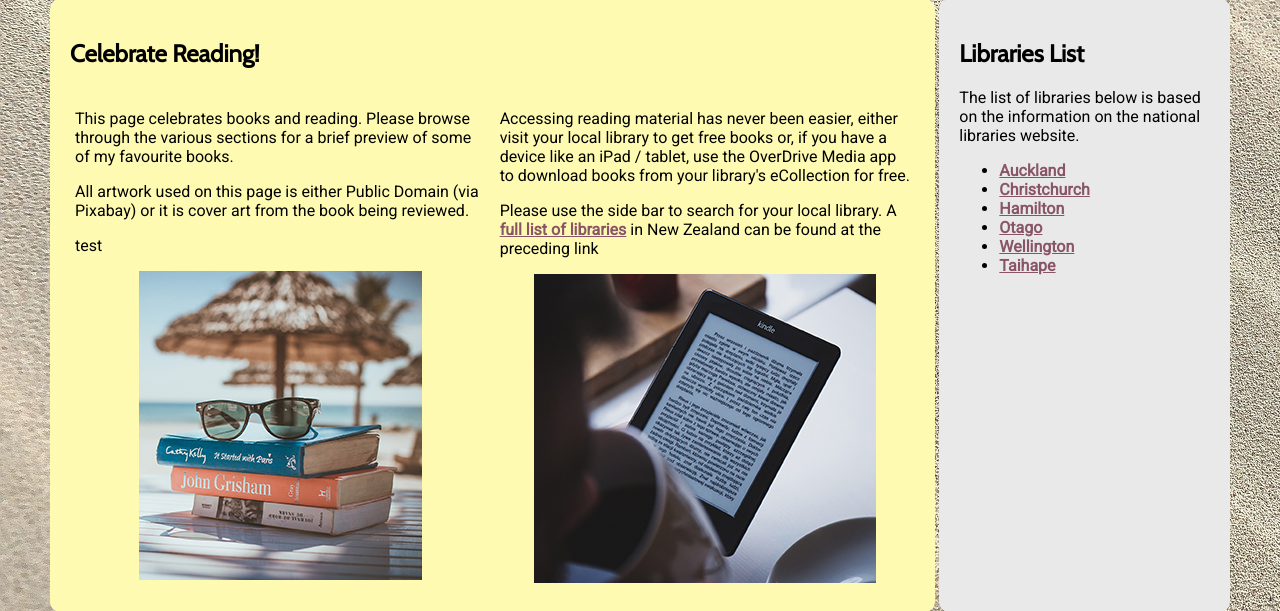
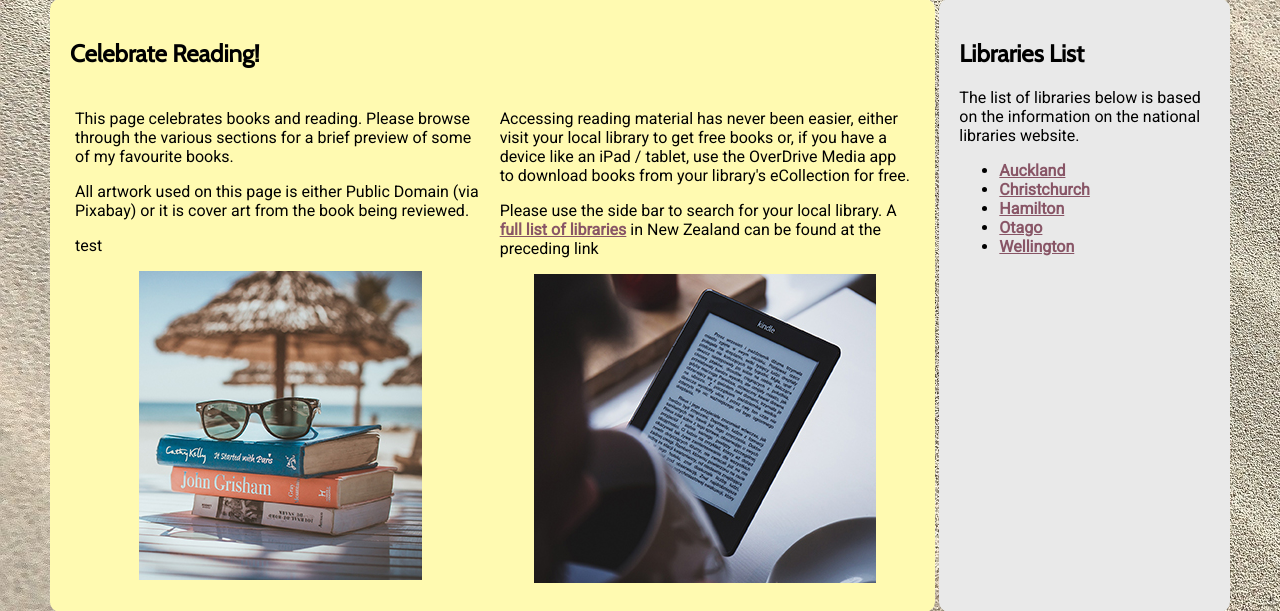
Before and after one commit to tchisholm-DTI/DTI101_91880_Books, a PHP site: page / in a window 1280 px wide. Shown: the part 296-907 px from the top of the page. Run offline with PHP 8.4, Linux system fonts and the light colour scheme.

Commit message:
Update index.php

```diff
--- a/index.php
+++ b/index.php
@@ -48,7 +48,7 @@
                 <li><a href="http://www.hamiltonlibraries.co.nz/" target="_blank">Hamilton</a></li>
                 <li><a href="http://codc-qldc.govt.nz/" target="_blank">Otago</a></li>
                 <li><a href="http://www.wcl.govt.nz/" target="_blank">Wellington</a></li>
-                    <li><a href="#">Taihape</a></li>
+
             </ul>
         </div><!--/side-->
 
```
